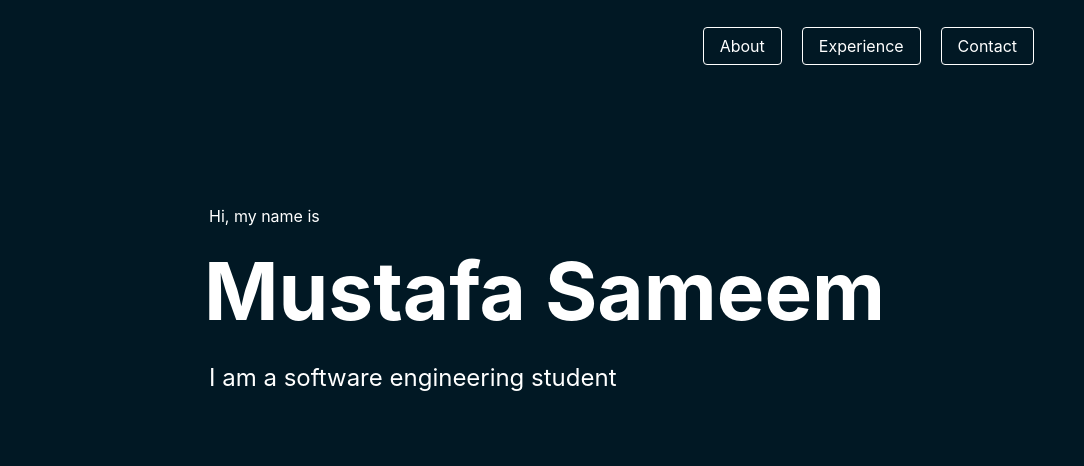
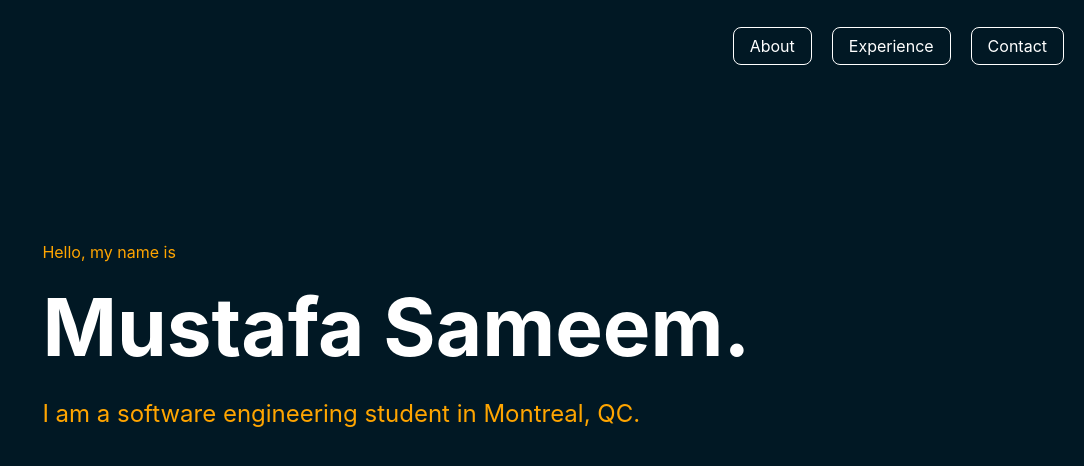
Before and after one commit to MustafaSameem/Personal_Website, a React (Create React App) app: page / in a window 1280 px wide. Shown: the top 466 px of the page, without its empty margins (196-1280 px from the left). Built offline with nearby package versions, Linux system fonts and the light colour scheme.

Commit message:
modified margins as %. Styling also changed

```diff
--- a/public/index.html
+++ b/public/index.html
@@ -24,7 +24,7 @@
       work correctly both with client-side routing and a non-root public URL.
       Learn how to configure a non-root public URL by running `npm run build`.
     -->
-    <title>React App</title>
+    <title>Mustafa Sameem</title>
   </head>
   <body>
     <noscript>You need to enable JavaScript to run this app.</noscript>
--- a/src/components/Header.css
+++ b/src/components/Header.css
@@ -1,82 +1,78 @@
-/* Set a fixed background color for the entire page */
+/* Header.css */
 body {
   background-color: #011824;
 }
 
-
-/* Header.css */
 .header {
   background-color: #011824;
   color: #fff;
+  padding: 20px;
 }
 
 .nav {
+  text-align: right; /* Right-align the navigation */
+}
+
+.nav-list {
   list-style: none;
-    padding: 20px;
-    padding-right: 30px;
+  padding: 0;
 }
 
 .nav-item {
   display: inline;
-    float: right;
-    padding-right: 20px;
+  margin-left: 20px; /* Add margin between nav items */
 }
 
-  /* Style each nav-item as a button */
 .nav-item a {
   text-decoration: none;
   color: #fff;
   background-color: #011824;
   padding: 8px 16px;
   border: 1px solid #fff;
-    border-radius: 4px;
+  border-radius: 8px;
   transition: background-color 0.3s ease;
 }
 
-  /* Change button background-color on hover */
 .nav-item a:hover {
   background-color: #f16f32;
-    color: #fff;
 }
 
-  /* Introduction text */
 .intro {
-    margin-left: 400px;
-    margin-top: 150px; /* Add margin for spacing below the navbar */
+  padding: 20px;
+  margin-top: 150px;
+  margin-left: 16%;
 }
 
 .intro p {
-    font-size: 16px; /* Adjust the font size for the first and third lines */
-    margin-left: 5px;
+  font-size: 16px;
+  color: orange;
 }
 
 .intro h1 {
-    font-size: 80px; /* Set the font size for the name */
-    margin: 0px ; /* Add spacing above and below the name */
+  font-size: 80px;
+  margin: 10px 0;
 }
 
 .intro .larger-text {
-    font-size: 24px; /* Adjust the font size for the third line as desired */
+  font-size: 24px;
 }
 
+/* Media query for screens smaller than 768px */
+@media screen and (max-width: 768px) {
+  .nav {
+      text-align: center;
+  }
 
+  .nav-item {
+      display: block;
+      margin: 10px 0;
+  }
 
+  .intro h1 {
+      font-size: 30px;
+  }
 
-
-
-  /* Define the animation */
-  @keyframes fadeIn {
-    0% {
-      opacity: 0;
-    }
-    100% {
-      opacity: 1;
+  .intro .larger-text {
+      font-size: 16px;
   }
 }
-
-  /* Apply the animation to the h1 element */
-  h1 {
-    font-size: 24px;
-    margin: 0;
-    animation: fadeIn 3.5s ease; /* Apply the "fadeIn" animation */
-  }
--- a/src/components/Header.js
+++ b/src/components/Header.js
@@ -6,15 +6,15 @@ function Header() {
       <header className="header">
         <div className="nav"> {/* Wrap the navigation elements */}
           <ul>
+            <li className="nav-item"><a href="#about">About</a></li>
+            <li className="nav-item"><a href="#blog">Experience</a></li>
             <li className="nav-item"><a href="#contact">Contact</a></li>
-            <li className="nav-item"><a href="#blog">Experience</a></li>
-            <li className="nav-item"><a href="#about">About</a></li>
           </ul>
         </div>
         <div className="intro">
-          <p>Hi, my name is</p>
-          <h1>Mustafa Sameem</h1>
-          <p className="larger-text">I am a software engineering student</p>
+          <p>Hello, my name is</p>
+          <h1>Mustafa Sameem.</h1>
+          <p className="larger-text">I am a software engineering student in Montreal, QC.</p>
         </div>
       </header>
     );
```
Lines whose indentation alone changed are shown as unchanged.
